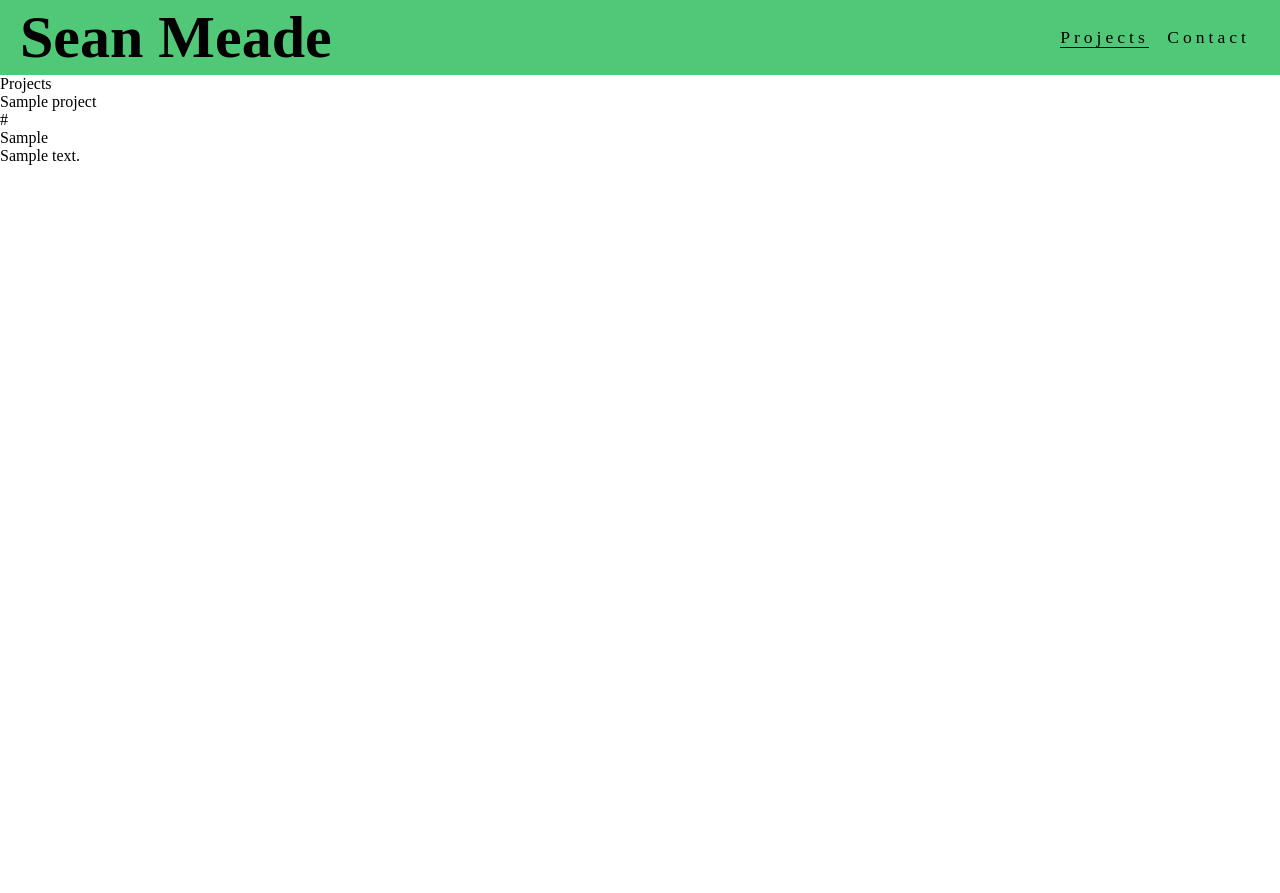
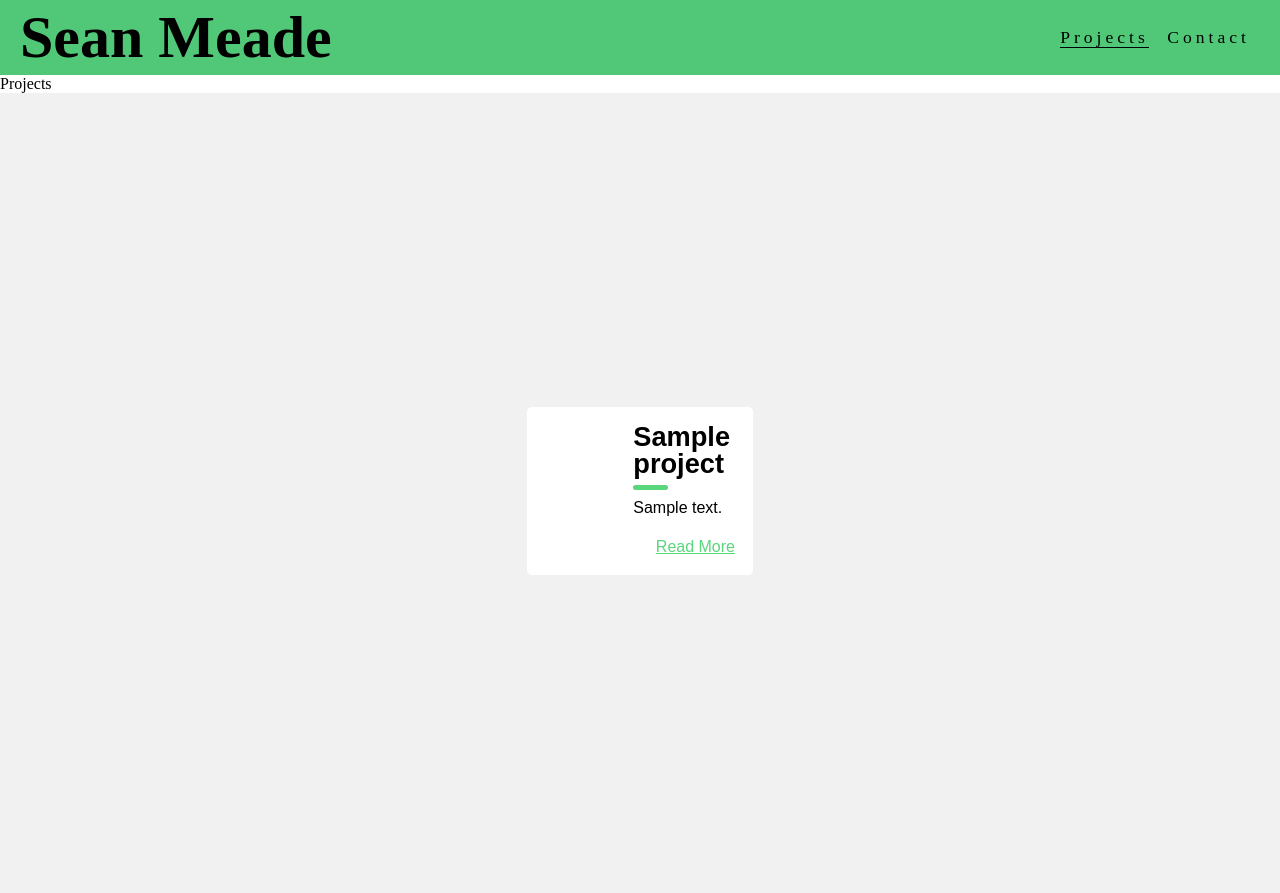
Before and after one commit to sean-meade/portfolio-website, a Django app: page /projects/ in a window 1280 px wide. Before the commit the page ends 165 px from the top, so only its background shows below. Run offline with Django 3.2, Linux system fonts and the light colour scheme; tables that the repository leaves empty hold one stand-in row (values such as "Sample post").

Commit message:
Add first draft of card for projects

```diff
--- a/projects/models.py
+++ b/projects/models.py
@@ -11,8 +11,8 @@ class Project(models.Model):
     description = models.TextField(max_length = 500)
     # TODO: Set up uplaod to and retrievable from cloudinary
     image = CloudinaryField('image')
-    collaboration = models.BooleanField()
-    under_construction = models.BooleanField()
+    collaboration = models.BooleanField(default=False)
+    under_construction = models.BooleanField(default=False)
 
 
 class Tag(models.Model):
--- /dev/null
+++ b/static/css/card.css
@@ -0,0 +1,241 @@
+/*PEN STYLES*/
+/* Credit to https://codepen.io/ChynoDeluxe/pen/bdXeqQ */
+
+#card-container {
+    background: #f1f1f1;
+    display: flex;
+    flex-direction: column;
+    font-size: 1rem;
+    justify-content: center;
+    align-items: center;
+    height: 100vh;
+}
+
+:root {
+    --color_white: #fff;
+    --color_prime: #5ad67d;
+    --color_grey: #e2e2e2;
+    --color_grey_dark: #a2a2a2;
+}
+
+
+
+.blog-card {
+    display: flex;
+    flex-direction: column;
+    margin: 1rem auto;
+    box-shadow: 0 3px 7px -1px rgba(#000, .1);
+    margin-bottom: 1.6%;
+    background: var(--color_white);
+    line-height: 1.4;
+    font-family: sans-serif;
+    border-radius: 5px;
+    overflow: hidden;
+    z-index: 0;
+
+    a {
+        color: inherit;
+
+        &:hover {
+            color: var(--color_prime);
+        }
+    }
+
+    &:hover {
+        .photo {
+            transform: scale(1.3) rotate(3deg);
+        }
+    }
+
+    .meta {
+        position: relative;
+        z-index: 0;
+        height: 200px;
+    }
+
+    .photo {
+        position: absolute;
+        top: 0;
+        right: 0;
+        bottom: 0;
+        left: 0;
+        background-size: cover;
+        background-position: center;
+        transition: transform .2s;
+    }
+
+    .details,
+    .details ul {
+        margin: auto;
+        padding: 0;
+        list-style: none;
+    }
+
+    .details {
+        position: absolute;
+        top: 0;
+        bottom: 0;
+        left: -100%;
+        margin: auto;
+        transition: left .2s;
+        background: rgba(#000, .6);
+        color: var(--color_white);
+        padding: 10px;
+        width: 100%;
+        font-size: .9rem;
+
+        a {
+            text-decoration: dotted underline
+        }
+
+        ul li {
+            display: inline-block;
+        }
+
+        .author:before {
+            font-family: FontAwesome;
+            margin-right: 10px;
+            content: "\f007";
+        }
+
+        .date:before {
+            font-family: FontAwesome;
+            margin-right: 10px;
+            content: "\f133";
+        }
+
+        .tags {
+            ul:before {
+                font-family: FontAwesome;
+                content: "\f02b";
+                margin-right: 10px;
+            }
+
+            li {
+                margin-right: 2px;
+
+                &:first-child {
+                    margin-left: -4px;
+                }
+            }
+        }
+    }
+
+    .description {
+        padding: 1rem;
+        background: var(--color_white);
+        position: relative;
+        z-index: 1;
+
+        h1,
+        h2 {
+            font-family: Poppins, sans-serif;
+        }
+
+        h1 {
+            line-height: 1;
+            margin: 0;
+            font-size: 1.7rem;
+        }
+
+        h2 {
+            font-size: 1rem;
+            font-weight: 300;
+            text-transform: uppercase;
+            color: var(--color_grey_dark);
+            margin-top: 5px;
+        }
+
+        .read-more {
+            text-align: right;
+
+            a {
+                color: var(--color_prime);
+                display: inline-block;
+                position: relative;
+
+                &:after {
+                    content: "\f061";
+                    font-family: FontAwesome;
+                    margin-left: -10px;
+                    opacity: 0;
+                    vertical-align: middle;
+                    transition: margin .3s, opacity .3s;
+                }
+
+                &:hover:after {
+                    margin-left: 5px;
+                    opacity: 1;
+                }
+            }
+        }
+    }
+
+    p {
+        position: relative;
+        margin: 1rem 0 0;
+
+        &:first-of-type {
+            margin-top: 1.25rem;
+
+            &:before {
+                content: "";
+                position: absolute;
+                height: 5px;
+                background: var(--color_prime);
+                width: 35px;
+                top: -0.75rem;
+                border-radius: 3px;
+            }
+        }
+    }
+
+    &:hover {
+        .details {
+            left: 0%;
+        }
+    }
+
+
+    @media (min-width: 640px) {
+        flex-direction: row;
+        max-width: 700px;
+
+        .meta {
+            flex-basis: 40%;
+            height: auto;
+        }
+
+        .description {
+            flex-basis: 60%;
+
+            &:before {
+                transform: skewX(-3deg);
+                content: "";
+                background: #fff;
+                width: 30px;
+                position: absolute;
+                left: -10px;
+                top: 0;
+                bottom: 0;
+                z-index: -1;
+            }
+        }
+
+        &.alt {
+            flex-direction: row-reverse;
+
+            .description {
+                &:before {
+                    left: inherit;
+                    right: -10px;
+                    transform: skew(3deg)
+                }
+            }
+
+            .details {
+                padding-left: 25px;
+            }
+        }
+    }
+}
--- /dev/null
+++ b/templates/project-card.html
@@ -0,0 +1,26 @@
+{% comment %} Credit to https://codepen.io/ChynoDeluxe/pen/bdXeqQ {% endcomment %}
+
+
+    <div class="blog-card">
+        <div class="meta">
+          <div class="photo" style="background-image: url({{ project.image.url }})"></div>
+          <ul class="details">
+            <li class="author"><a href="{{project.website}}">{{ project.name }}</a></li>
+            <li class="tags">
+              <ul>
+                <li><a href="#">Learn</a></li>
+                <li><a href="#">Code</a></li>
+                <li><a href="#">HTML</a></li>
+                <li><a href="#">CSS</a></li>
+              </ul>
+            </li>
+          </ul>
+        </div>
+        <div class="description">
+          <h1>{{project.name}}</h1>
+          <p>{{project.description}}</p>
+          <p class="read-more">
+            <a href="#">Read More</a>
+          </p>
+        </div>
+      </div>
--- a/templates/projects.html
+++ b/templates/projects.html
@@ -1,18 +1,38 @@
 {% extends 'base.html' %}
+{% load static %}
 {% load cloudinary %}
+
+{% block extra_css %}
+<link rel="stylesheet" href="{% static 'css/card.css' %}">
+{% endblock %}
 
 {% block content %}
 
 Projects
 
+<div id="card-container">
+
+{% if projects %}
+
 {% for project in projects %}
 
-<p>{{ project.name }}</p>
+{% include 'project-card.html' with project=project %}
+
+
+{% comment %} <p>{{ project.name }}</p>
 <p>{{ project.website }}</p>
 <p>{{ project.github }}</p>
 <p>{{ project.description }}</p>
-<img src="{{ project.image.url }}"/>
+<img src="{{ project.image.url }}"/> {% endcomment %}
 
 {% endfor %}
 
+{% else %}
+
+<p>No Projects to display</p>
+
+{% endif %}
+
+</div>
+
 {% endblock %}
```
Also changed, not shown: porfolio_website/settings.py (+3 -9 lines), projects/migrations/0001_initial.py (added), projects/migrations/0002_alter_project_collaboration_and_more.py (added), projects/migrations/__init__.py (added).
